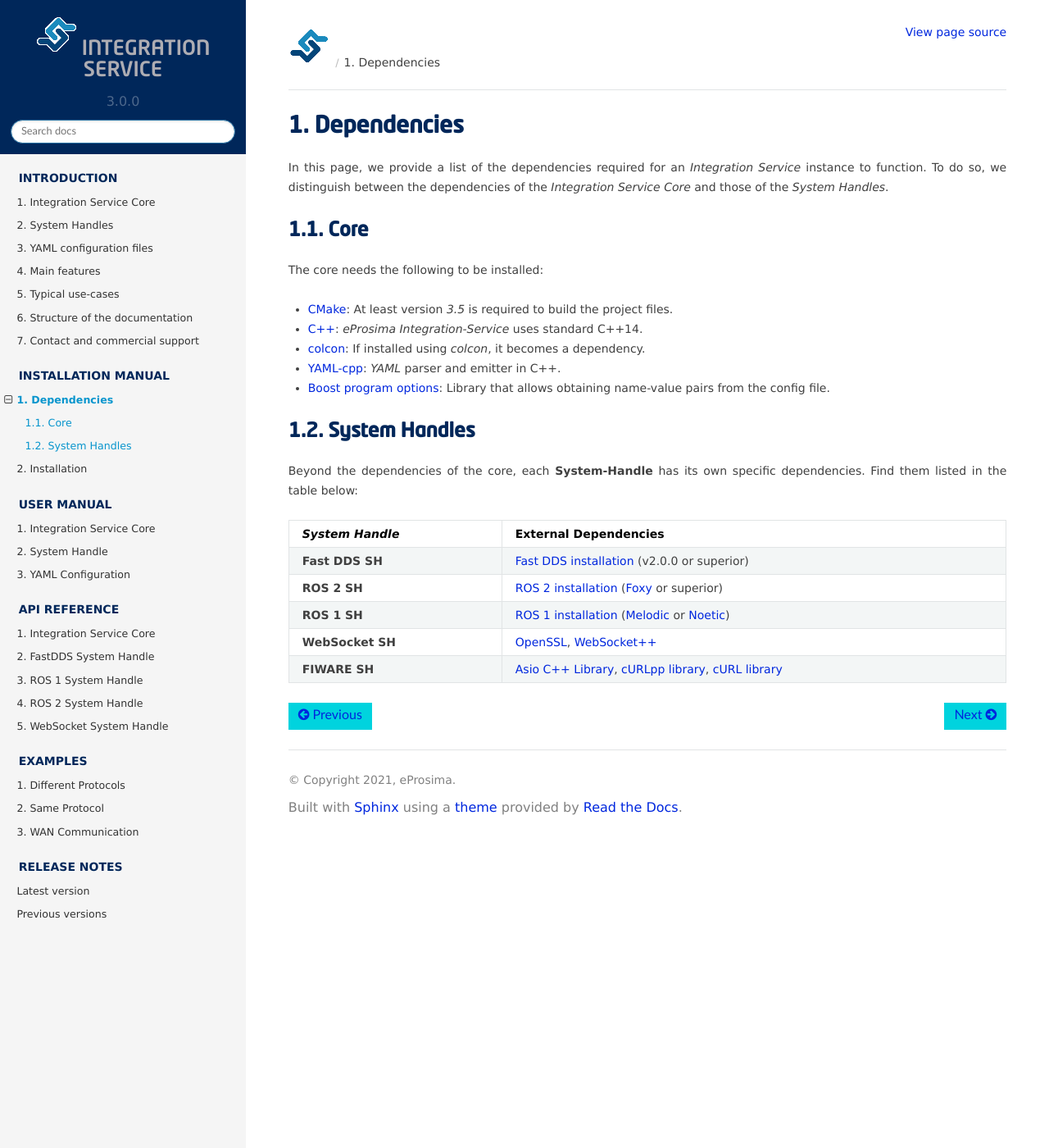
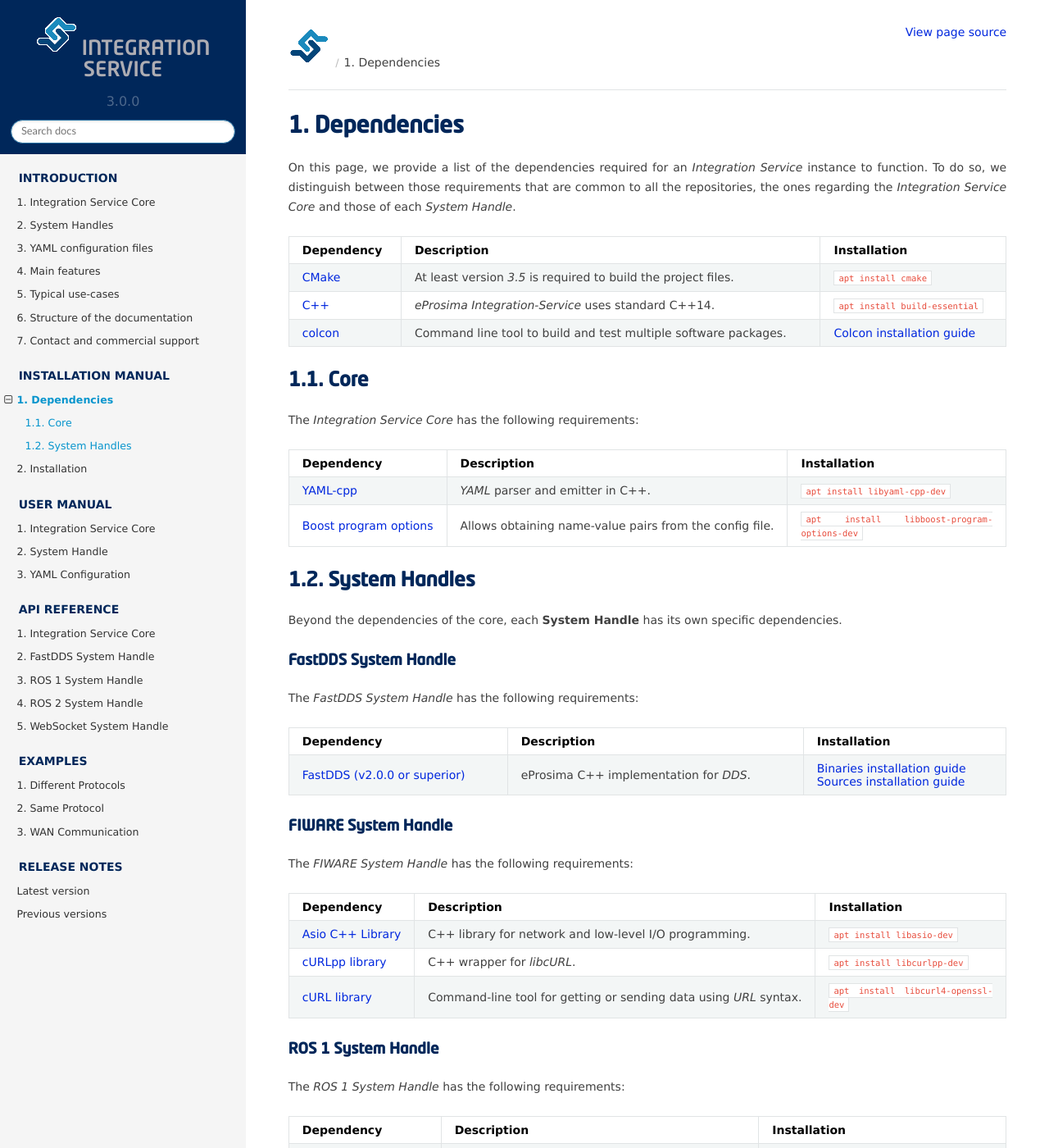
Before and after one commit to eProsima/Integration-Service-docs, a Sphinx documentation site: the page built from docs/installation_manual/external_dep.rst, in a window 1280 px wide and 1400 px high. Shown: the whole window at 82% size. Built offline with Sphinx 7.4.7 and the Read the Docs theme 2.0.0, drawn with Linux system fonts in a browser that asks for light colours; some of the changed text lies outside the part shown.

Commit message:
Update dependencies section (#35)
* Update dependencies

* Requested changes

```diff
--- a/docs/installation_manual/external_dep.rst
+++ b/docs/installation_manual/external_dep.rst
@@ -1,47 +1,147 @@
+.. role:: raw-html(raw)
+    :format: html
+
 .. _external_dependencies:
+
+.. rst-class:: bignums
 
 Dependencies
 ============
 
-In this page, we provide a list of the dependencies required for an *Integration Service* instance to function.
-To do so, we distinguish between the dependencies of the *Integration Service Core* and those of the *System Handles*.
+On this page, we provide a list of the dependencies required for an *Integration Service* instance to function.
+To do so, we distinguish between those requirements that are common to all the repositories, the ones regarding
+the *Integration Service Core* and those of each *System Handle*.
+
+.. list-table::
+  :header-rows: 1
+  :width: 100%
+
+  * - Dependency
+    - Description
+    - Installation
+  * - `CMake <https://cmake.org/>`_
+    - At least version *3.5* is required to build the project files.
+    - :code:`apt install cmake`
+  * - `C++ <https://isocpp.org/>`_
+    - *eProsima Integration-Service* uses standard C++14.
+    - :code:`apt install build-essential`
+  * - `colcon <https://colcon.readthedocs.io/en/released/user/installation.html>`_
+    - Command line tool to build and test multiple software packages.
+    - `Colcon installation guide <https://colcon.readthedocs.io/en/released/user/installation.html>`_
 
 .. _core_deps:
 
 Core
 ^^^^
 
-The core needs the following to be installed:
+The *Integration Service Core* has the following requirements:
 
-* `CMake <https://cmake.org/>`_: At least version *3.5* is required to build the project files.
-* `C++ <https://isocpp.org/>`_: *eProsima Integration-Service* uses standard C++14.
-* `colcon <https://colcon.readthedocs.io/en/released/user/installation.html>`_: If installed using *colcon*, it becomes
-  a dependency.
-* `YAML-cpp <https://packages.ubuntu.com/search?keywords=libyaml-cpp-dev>`_: *YAML* parser and emitter in C++.
-* `Boost program options <https://packages.ubuntu.com/search?keywords=libboost-program-options-dev>`_: Library that allows
-  obtaining name-value pairs from the config file.
+.. list-table::
+  :header-rows: 1
+  :width: 100%
+
+  * - Dependency
+    - Description
+    - Installation
+  * - `YAML-cpp <https://github.com/jbeder/yaml-cpp>`_
+    - *YAML* parser and emitter in C++.
+    - :code:`apt install libyaml-cpp-dev`
+  * - `Boost program options <https://github.com/boostorg/program_options>`_
+    - Allows obtaining name-value pairs from the config file.
+    - :code:`apt install libboost-program-options-dev`
+
 
 .. _sh_deps:
 
 System Handles
 ^^^^^^^^^^^^^^
 
-Beyond the dependencies of the core, each **System-Handle** has its own specific dependencies.
-Find them listed in the table below:
+Beyond the dependencies of the core, each **System Handle** has its own specific dependencies.
+
+:raw-html:`<h4>FastDDS System Handle</h4>`
+
+The *FastDDS System Handle* has the following requirements:
 
 .. list-table::
-    :header-rows: 1
-    :width: 100%
+  :header-rows: 1
+  :width: 100%
 
-    * - *System Handle*
-      - External Dependencies
-    * - **Fast DDS SH**
-      - `Fast DDS installation <https://fast-dds.docs.eprosima.com/en/latest/installation/binaries/binaries_linux.html>`_ (v2.0.0 or superior)
-    * - **ROS 2 SH**
-      - `ROS 2 installation <https://docs.ros.org/en/foxy/Releases.html#list-of-distributions>`_ (`Foxy <https://docs.ros.org/en/foxy/Installation.html>`_ or superior)
-    * - **ROS 1 SH**
-      - `ROS 1 installation <http://wiki.ros.org/ROS/Installation>`_ (`Melodic <http://wiki.ros.org/melodic/Installation>`_ or `Noetic <http://wiki.ros.org/noetic/Installation>`_)
-    * - **WebSocket SH**
-      - `OpenSSL <https://www.openssl.org/>`_, `WebSocket++ <https://github.com/zaphoyd/websocketpp>`_
-    * - **FIWARE SH**
-      - `Asio C++ Library <https://think-async.com/Asio/>`_, `cURLpp library <http://www.curlpp.org/>`_, `cURL library <https://curl.se/>`_
+  * - Dependency
+    - Description
+    - Installation
+  * - `FastDDS (v2.0.0 or superior) <https://github.com/eProsima/Fast-DDS>`_
+    - eProsima C++ implementation for *DDS*.
+    - `Binaries installation guide <https://fast-dds.docs.eprosima.com/en/latest/installation/binaries/binaries_linux.html>`_ :raw-html:`<br />`
+      `Sources installation guide <https://fast-dds.docs.eprosima.com/en/latest/installation/sources/sources_linux.html>`_
+
+:raw-html:`<h4>FIWARE System Handle</h4>`
+
+The *FIWARE System Handle* has the following requirements:
+
+.. list-table::
+  :header-rows: 1
+  :width: 100%
+
+  * - Dependency
+    - Description
+    - Installation
+  * - `Asio C++ Library <https://think-async.com/Asio/>`_
+    - C++ library for network and low-level I/O programming.
+    - :code:`apt install libasio-dev`
+  * - `cURLpp library <http://www.curlpp.org/>`_
+    - C++ wrapper for *libcURL*.
+    - :code:`apt install libcurlpp-dev`
+  * - `cURL library <https://curl.se/>`_
+    - Command-line tool for getting or sending data using *URL* syntax.
+    - :code:`apt install libcurl4-openssl-dev`
+
+:raw-html:`<h4>ROS 1 System Handle</h4>`
+
+The *ROS 1 System Handle* has the following requirements:
+
+.. list-table::
+  :header-rows: 1
+  :width: 100%
+
+  * - Dependency
+    - Description
+    - Installation
+  * - `ROS 1 <http://wiki.ros.org/Distributions>`_
+    - *Melodic/Noetic ROS 1* distribution.
+    - `Melodic installation guide <http://wiki.ros.org/melodic/Installation>`_ :raw-html:`<br />`
+      `Noetic installation guide <http://wiki.ros.org/noetic/Installation>`_
+
+:raw-html:`<h4>ROS 2 System Handle</h4>`
+
+The *ROS 2 System Handle* has the following requirements:
+
+.. list-table::
+  :header-rows: 1
+  :width: 100%
+
+  * - Dependency
+    - Description
+    - Installation
+  * - `ROS 2 <https://docs.ros.org/en/foxy/Releases.html#list-of-distributions>`_
+    - *Foxy/Galactic ROS 2* distribution.
+    - `Foxy installation guide <https://docs.ros.org/en/foxy/Installation.html>`_ :raw-html:`<br />`
+      `Galactic installation guide <https://docs.ros.org/en/galactic/Installation.html>`_
+
+
+:raw-html:`<h4>WebSocket System Handle</h4>`
+
+The *WebSocket System Handle* has the following requirements:
+
+.. list-table::
+  :header-rows: 1
+  :width: 100%
+
+  * - Dependency
+    - Description
+    - Installation
+  * - `OpenSSL <https://www.openssl.org/>`_
+    - Toolkit for *TLS* and *SSL* protocols.
+    - :code:`apt install libssl-dev`
+  * - `WebSocket++ <https://github.com/zaphoyd/websocketpp>`_
+    - *WebSocket* Protocol C++ library implementation.
+    - :code:`apt install libwebsocketpp-dev`
--- a/docs/spelling_wordlist.txt
+++ b/docs/spelling_wordlist.txt
@@ -28,10 +28,12 @@ Getter
 Helloworld
 idl
 instantiation
+libcURL
 middleware
 middlewares
 msg
 namespace
+Noetic
 nullptr
 ostream
 parameterizable
```
